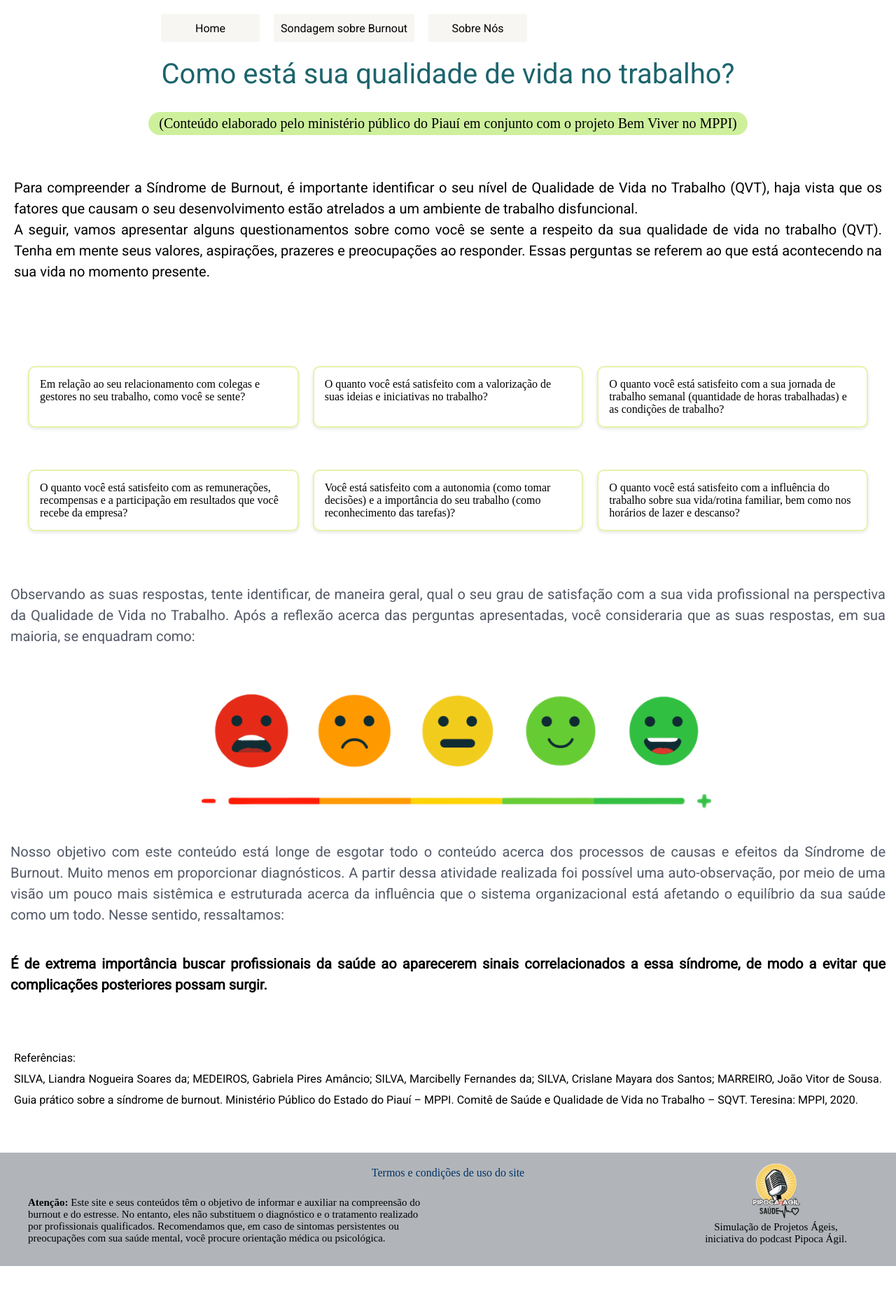
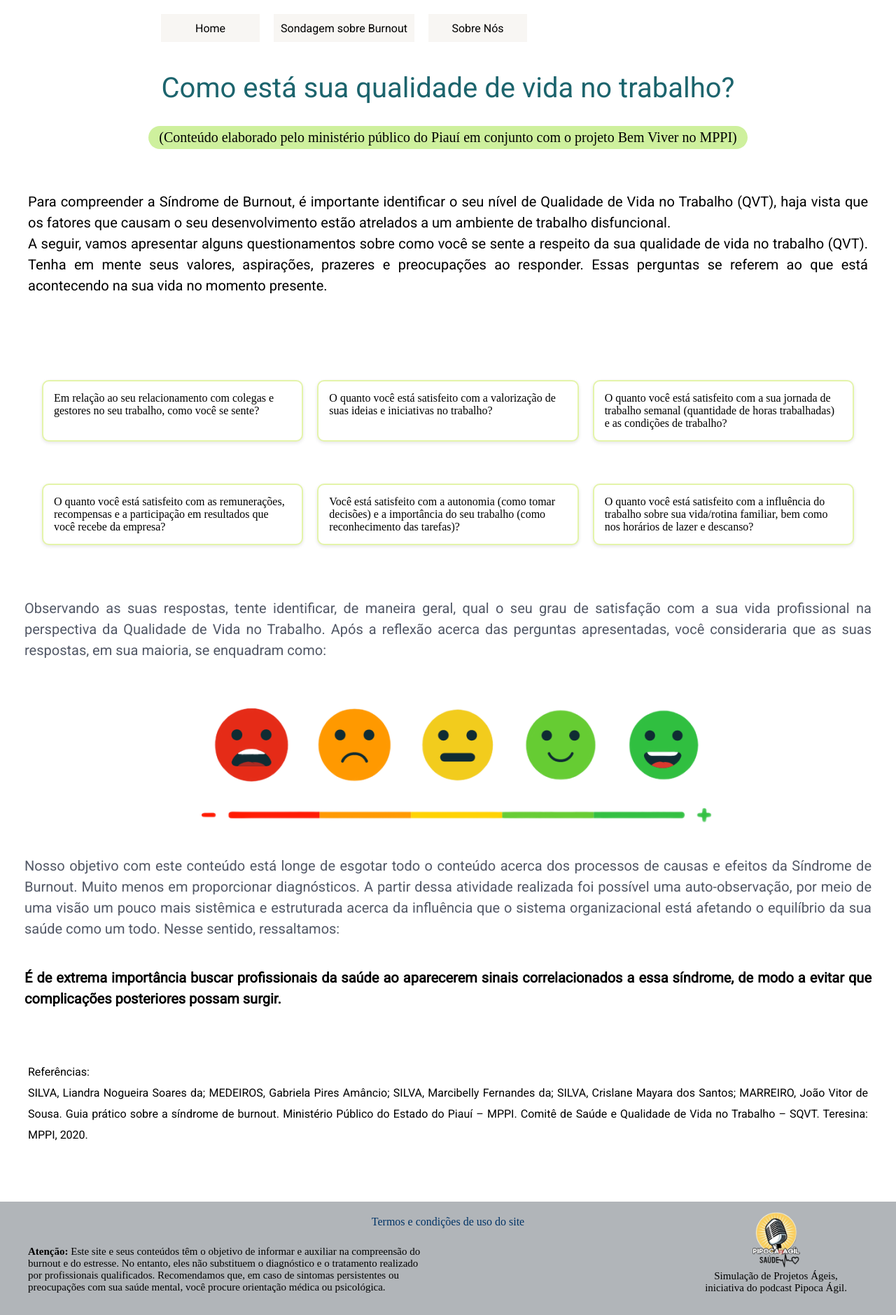
Before and after one commit to egmoraes14/Sintonize-1, a Django app: page /sondagem.html in a window 1280 px wide. Shown: the whole page at 70% size. Before the commit the page ends 1809 px from the top, so only its background shows below. Run offline with Django 5.2, Linux system fonts and the light colour scheme.

Commit message:
add atualizacao sondagem

```diff
--- a/site_sintonize/static/css/sondagem.css
+++ b/site_sintonize/static/css/sondagem.css
@@ -148,3 +148,8 @@
     padding: 20px; /* Adiciona um padding para evitar que o texto grude nas bordas */
 
 }
+#container-principal {
+    max-width: 1440px; /* Defina a largura máxima desejada */
+    margin: 0 auto; /* Centraliza o contêiner horizontalmente */
+    padding: 20px; /* Adiciona um pouco de preenchimento */
+}
```
